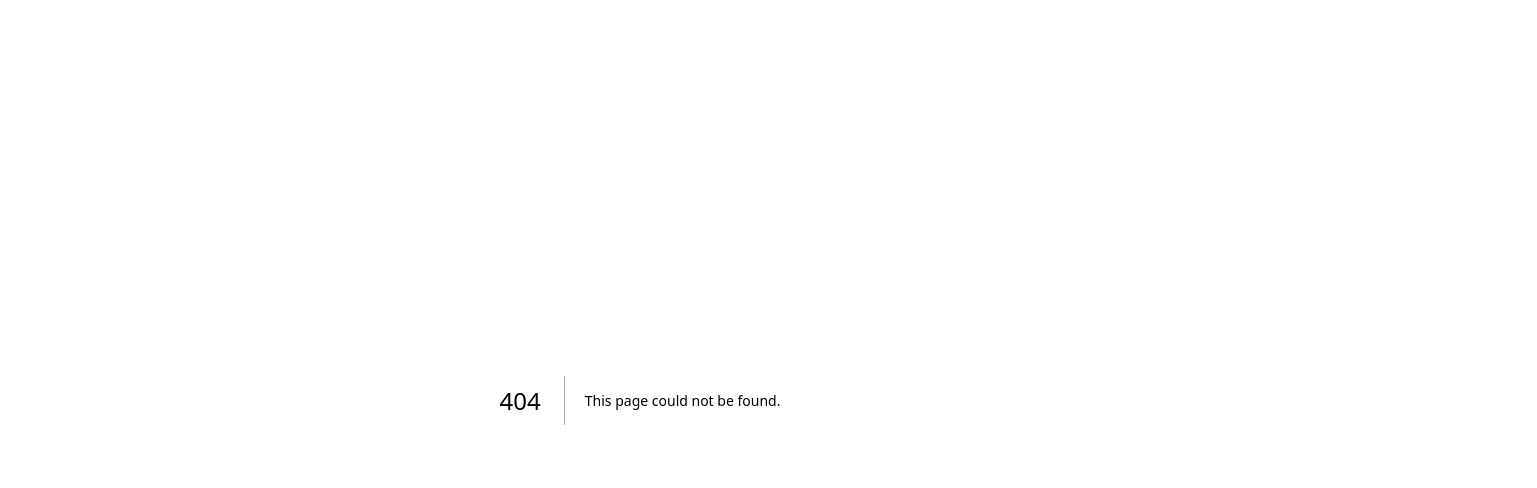
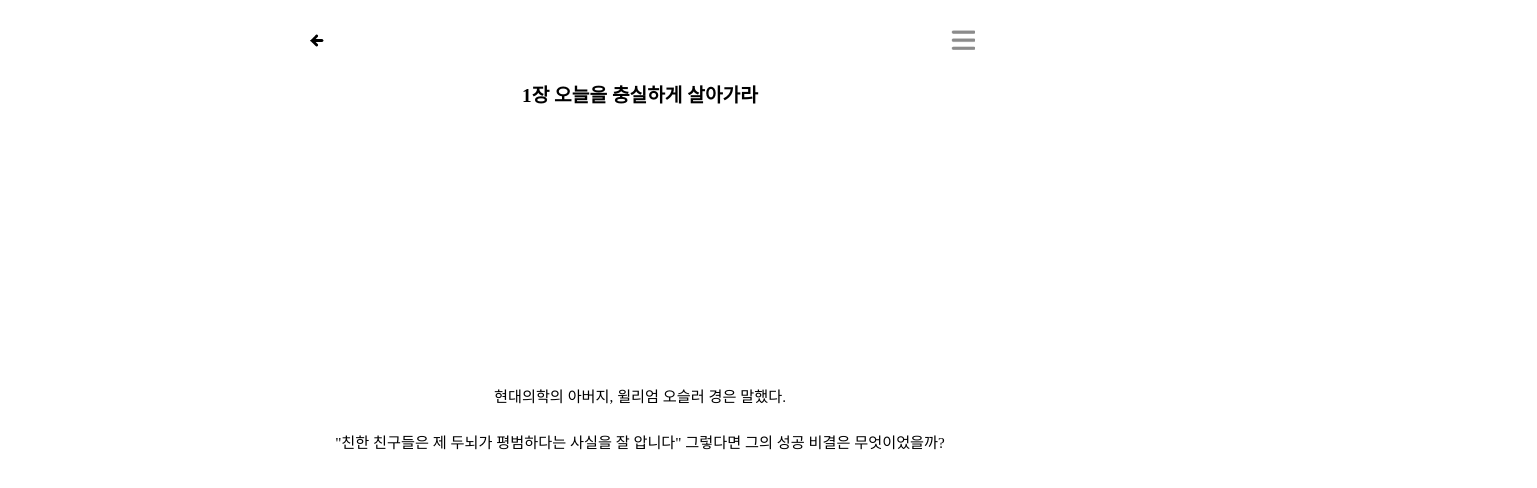
Before and after one commit to 21yuyu99/kkuckdam_frontend, a Next.js app: page /textbook in a window 1280 px wide. Before the commit this address had no page. Shown: the top 488 px of the page, 1537 px wide, since content can reach past the window. Built offline with nearby package versions, Linux system fonts and the light colour scheme.

Commit message:
텍스트북 기능 추가

```diff
--- a/components/textbook/index.tsx
+++ b/components/textbook/index.tsx
@@ -1,13 +1,118 @@
-import { TextbookTopBar } from "./textbook.style"
+import { PadContainer, Pad, Container, ContentContainer, TextbookTopBarContainer, EmptyComponent, Title, Content, Box, BoxBottomContainer, LeftBox, RightBox, BigText, SmallText, ImageWrapper } from "./textbook.style"
 import Back from '@/public/img/review/backicon.png'
 import MenuBar from '@/public/img/topBar/menuBar.png'
 import Image from "next/image";
+import { useState } from 'react'
+import { useRouter } from 'next/router'
+import Kkuk4th from '@/public/img/library/character/4ndkkuk.png'
 
-export const Textbook_TopBar = () => {
+const bookContent = [
+    [
+        '현대의학의 아버지, 윌리엄 오슬러 경은 말했다.', <br/>,
+        '"친한 친구들은 제 두뇌가 평범하다는 사실을 잘 압니다" 그렇다면 그의 성공 비결은 무엇이었을까?'
+    ],
+    [
+        "그는 자신이 '오늘의 삶'을 충실하게 살고 있기 때문이라고 설명했다."
+    ],
+    [
+        "내일을 위해 어떤 노력도 하지 말라고 충고하는 것일까?", <br/>,
+        "아니다."
+    ],
+    [
+        "내일을 맞는 최선의 방법은", <br/>,
+        <u>{"오늘 해야 할 일을 잘하는 데에 있다"}</u>, "고 강조한다.", <br/>,
+        "내일 일을 생각해야 한다.", <br/>,
+        "하지만 걱정해서는 안된다."
+    ],
+    [
+        '"아무리 힘든일이라도 누구나 하루동안은 할 수 있다."', <br/>,
+        "-로버트 루이스 스티븐슨-", <br/>, <br/>, <br/>,
+        "Carpediem", <br/>,
+        "오늘을 즐기라. 오늘을 붙잡으라."
+    ]
+]
+
+export const ShowBook = (count:number) => {
     return (
-        <TextbookTopBar>
-            <Image src={Back} alt="뒤로가기" width={24}/>
-            <Image src={MenuBar} alt="더보기" width={24}/>
-        </TextbookTopBar>
+        <Content>
+            {bookContent[count]}
+        </Content>
     )
 }
+
+export const ReadingDone = () => {
+    const router = useRouter();
+    const toDetail = (id:number) => {
+        router.push({
+            pathname : '/detail',
+            query : {id : id}
+        })
+    }
+    return (
+        <Box>
+            <BigText>다음 내용이 궁금하다면</BigText>
+            <SmallText>7일 무료 체험해보세요</SmallText>
+            <ImageWrapper>
+                <Image src={Kkuk4th} alt="어른 꾹꾹이" width={97}/>
+            </ImageWrapper>
+            <BoxBottomContainer>
+                <LeftBox onClick={()=>toDetail(1)}>다음에 하기</LeftBox>
+                <RightBox>7일 무료 체험하기</RightBox>
+            </BoxBottomContainer>
+        </Box>
+    )
+}
+
+
+export const TextbookFrame = () => {
+    const [ count, setCount ] = useState(0);
+    const [ able, setAble ] = useState(true);
+
+    const nextPage = () => {
+        if(able){
+            if(count < bookContent.length - 1){
+                setCount(count + 1);
+            }
+            else {
+                setCount(count + 1);
+                setAble(false);
+            }
+        }
+    }
+
+    const prevPage = () => {
+        if(able){
+            if (count > 0) {
+                setCount(count - 1);
+            }
+        }
+    }
+
+    const router = useRouter();
+    const toDetail = (id:number) => {
+        router.push({
+            pathname : '/detail',
+            query : {id : id}
+        })
+    }
+
+    return (
+        <>
+            <Container movable={able}>
+                <TextbookTopBarContainer>
+                    <Image src={Back} alt="뒤로가기" width={24} onClick={()=>toDetail(1)}/>
+                    <EmptyComponent></EmptyComponent>
+                    <Image src={MenuBar} alt="더보기" width={24}/>
+                </TextbookTopBarContainer>
+                <Title>1장 오늘을 충실하게 살아가라</Title>
+                <PadContainer>
+                    <Pad onClick={prevPage}/>
+                    <Pad onClick={nextPage}/>
+                </PadContainer>
+                <ContentContainer>
+                    { able ? ShowBook(count) : ReadingDone() }
+                </ContentContainer>
+            </Container>
+        </>
+    )
+}
--- a/components/textbook/textbook.style.tsx
+++ b/components/textbook/textbook.style.tsx
@@ -0,0 +1,152 @@
+import styled from "styled-components"
+
+// 루트 컴포넌트
+// 다 읽었으면 배경색 뿌옇게
+
+export const Container = styled.div<{movable:boolean}>`
+${props=>props.movable === true ? 'background-color:#FFFFFF;' : 'background-color:rgba(0,0,0,0.7);'}
+height:100%;
+`
+
+// 가상의 패드.
+// 왼쪽 부분 누르면 이전 페이지, 오른쪽 부분 누르면 다음 페이지
+
+export const PadContainer = styled.div`
+    width:100%;
+    height:100%;
+    position:absolute;
+    display:flex;
+`
+
+export const Pad = styled.div`
+    width:50%;
+`
+
+// 탑 바
+
+export const TextbookTopBarContainer = styled.div`
+    display:flex;
+    justify-content:center;
+    align-items:center;
+    width:100%;
+    height:10%;
+    padding:5%;
+`
+
+export const EmptyComponent = styled.div`
+    width:90%;
+`
+
+// 제목
+
+export const Title = styled.h2`
+    width:100%;
+    font-size:1.2em;
+    font-weight:800;
+    font-family:Gmarket Sans;
+    text-align:center;
+    font-color:#000000;
+`
+
+// 본문
+
+export const ContentContainer = styled.div`
+    width:100%;
+    height:78%;
+    text-align:center;
+    display:grid;
+`
+
+export const Content = styled.p`
+    width:85%;
+
+    font-size:0.95em;
+    font-weight:400;
+    font-family:Gmarket Sans;
+    font-color:#000000;
+    line-height:46px;
+    margin:auto;
+`
+
+// 다 읽었을 때 나오는 컴포넌트
+
+export const Box = styled.div`
+    width:85%;
+    height:55%;
+    background-color:#FFFFFF;
+    border-radius:8px 8px 8px 8px;
+    position:relative;
+    margin:auto;
+`
+
+export const BoxBottomContainer = styled.div`
+    width:100%;
+    height:20%;
+    display:flex;
+    border-radius:8px 8px 8px 8px;
+    position:absolute;
+
+    bottom:0;
+
+`
+
+export const LeftBox = styled.div`
+    width:50%;
+    background-color:#E7E7E7;
+    border-radius:0 0 0 8px;
+    display:flex;
+    align-items:center;
+    justify-content:center;
+
+    font-size:0.95em;
+    font-weight:600;
+    font-family:Roboto;
+    color:#696969;
+`
+
+export const RightBox = styled.div`
+    width:50%;
+    background-color:#F47873;
+    border-radius:0 0 8px 0;
+    display:flex;
+    align-items:center;
+    justify-content:center;
+
+    font-size:0.95em;
+    font-weight:700;
+    font-family:Roboto;
+    color:#2D2D2D;
+`
+
+export const BigText = styled.h2`
+    width:100%;
+    font-size:1.8em;
+    font-weight:800;
+    font-family:Gmarket Sans;
+    color:#F47873;
+
+    position:relative;
+    top:25%;
+    text-align:left;
+    margin-left:26px;
+`
+
+export const SmallText = styled.p`
+    width:100%;
+    font-size:0.95em;
+    font-weight:500;
+    font-family:Gmarket Sans;
+    color:#282828;
+    line-height:30px;
+
+    position:relative;
+    top:25%;
+    text-align:left;
+    margin-left:26px;
+`
+
+export const ImageWrapper = styled.div`
+    position:absolute;
+    right:12px;
+    bottom:27%;
+`
--- a/pages/detail/index.tsx
+++ b/pages/detail/index.tsx
@@ -6,6 +6,7 @@ import livebook from "@/public/img/detail/livebook.png"
 import { useRouter } from "next/router";
 import { BookIndexWrapper, ForItemGap, ReadIconContainer, VideoWrapper } from "@/styles/detail.style";
 import Image from "next/image";
+import Link from "next/link";
 export default function Detail(){
     const router = useRouter();
     const onClickLiveBook = () =>{
@@ -20,6 +21,7 @@ export default function Detail(){
             }
     }
 }
+
     if(typeof(document) !=="undefined"){
         document.addEventListener("fullscreenchange", () => {
             if(!document.fullscreenElement){
@@ -42,6 +44,7 @@ export default function Detail(){
         <Summary/>
         <ForItemGap>
             <ListContainer>
+                <Link href="/textbook">
                     <ItemContainer>
                         <ReadIconContainer img="textbook">
                             <IconWrapper color="yellow">
@@ -52,6 +55,7 @@ export default function Detail(){
                             텍스트북
                         </ItemTitle>
                     </ItemContainer>
+                </Link>
                 <ItemContainer onClick = {()=>onClickLiveBook()}>
                     <ReadIconContainer img = "livebook">
                         <IconWrapper color="yellow">
--- /dev/null
+++ b/pages/textbook.tsx
@@ -0,0 +1,12 @@
+import { Main } from '@/styles/home.style'
+import { TextbookFrame } from '@/components/textbook'
+import Head from 'next/head'
+
+export default function Textbook() {
+    return (
+        <>
+            <Head><title>꾹담</title></Head>
+            <TextbookFrame/>
+        </>
+    )
+}
```
